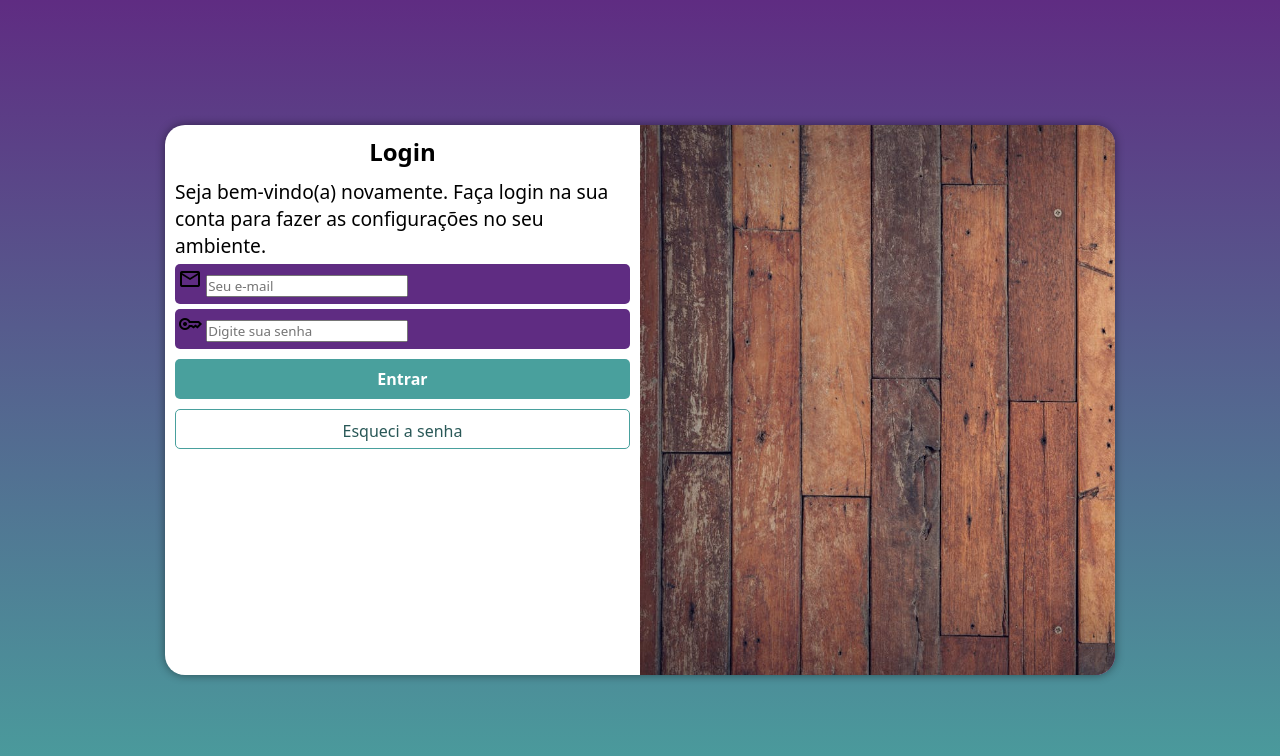
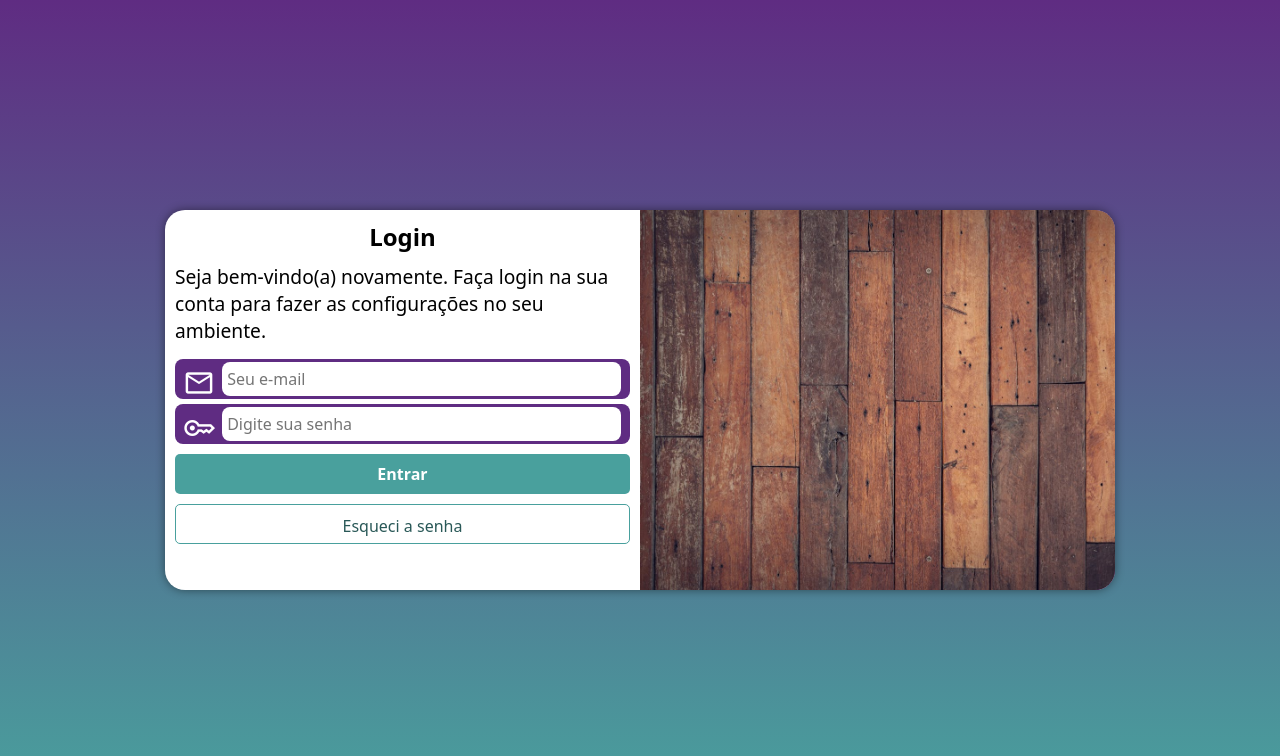
Before and after one commit to Everton951/projeto-login, a plain HTML site: page index.html in a window 1280 px wide. Drawn offline with nearby package versions, Linux system fonts and the light colour scheme.

Commit message:
terminando o projeto

```diff
--- a/estilos/media-query.css
+++ b/estilos/media-query.css
@@ -1,6 +1,6 @@
 @charset "UTF-8";
 
-@media screen and (min-width: 768px) and (max-width: 992px) {
+@media screen and (min-width: 768px) and (max-width: 992px) { /* Para TABLET */
 
     body{
         background-image: linear-gradient(to top, #49a09d, #5f2c82);
@@ -8,6 +8,7 @@
 
     section#login{
         width: 80vw;
+        height: 350px;
     }
 
     section#login div#imagem{
@@ -26,7 +27,7 @@
     }
 }
 
-@media screen and (min-width: 992px) {
+@media screen and (min-width: 992px) { /* Telas GRANDES */
 
     body{
         background-image: linear-gradient(to top, #49a09d, #5f2c82);
@@ -34,6 +35,7 @@
 
     section#login {
         width: 950px;
+        height: 380px;
     }
 
     section#login div#imagem{
@@ -49,5 +51,6 @@
 
     div#formulario p{
     font-size: 1.2em;
+    margin-bottom: 15px;
     }
 }
--- a/estilos/style.css
+++ b/estilos/style.css
@@ -1,9 +1,4 @@
 @charset "UTF-8";
-
-/*
-Verde #49a09d
-Lilás #5f2c82
-*/
 
 *{
     padding: 0px;
@@ -66,14 +61,30 @@ form div.campo{
     width: 100%;
     display: block;
     height: 40px;
-    border-radius: 5px;
+    border-radius: 8px;
     margin: 5px 0px; /* 5px em CIMA e EM BAIXO */
     padding: 3px;
 }
 
 form label{
     display: none; /* Vai tirar o nome LOGIN e SENHA*/
+}
 
+div.campo span{
+    color: white;
+    width: 40px;
+    padding: 5px;
+    font-size: 2em;
+}
+
+div.campo input{
+    font-size: 1em;
+    height: 100%;
+    border: 0px;
+    border-radius: 8px;
+    padding: 5px;
+    width: calc(100% - 50px);
+    transform: translateY(-14px); /* Sempre na última linha */
 }
 
 form input[type=submit]{
```
